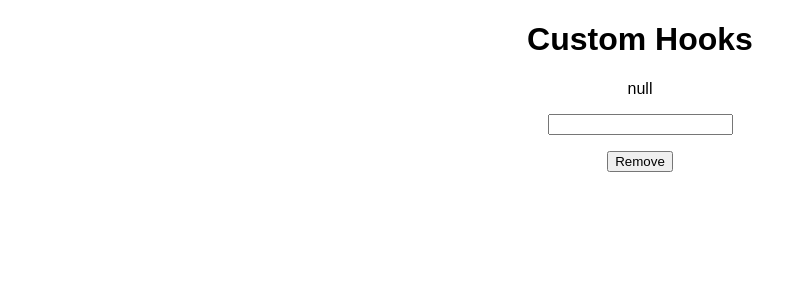
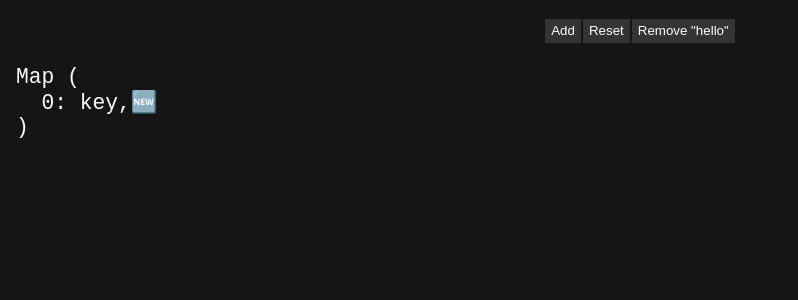
Before and after one commit to piyush12/reactCustomHooks, a React (Create React App) app: page / in a window 1280 px wide. Shown: the top 300 px of the page, without its empty margins (0-798 px from the left). Built offline with nearby package versions, Linux system fonts and the light colour scheme.

Commit message:
addede usemap

```diff
--- a/src/App.js
+++ b/src/App.js
@@ -1,31 +1,29 @@
-import React from "react";
-import useLocalStorage from "./hooks/useLocalstorage";
+import React, { Fragment } from "react";
+import { useMap } from "./hooks/useMap";
 import "./styles.css";
 
 export default function App() {
-  const { value, addValueToStorage, removeValueFromStorage } = useLocalStorage(
-    "user"
-  );
+  const initialValues = [["key", "🆕"]];
 
-  const handleChange = (e) => {
-    const value = e.target.value;
-    addValueToStorage({ user: value });
-  };
+  const [map, actions] = useMap(initialValues);
 
-  const removeItem = () => {
-    removeValueFromStorage("user");
-  };
+  const set = () => actions.set("hello", "33");
+  const reset = () => actions.reset();
+  const remove = () => actions.remove("hello");
 
   return (
     <div className="App">
-      <h1>Custom Hooks</h1>
-      <p>{JSON.stringify(value)}</p>
-      <p>
-        <input type="text" onChange={handleChange} />
-      </p>
-      <p>
-        <button onClick={removeItem}>Remove</button>
-      </p>
+      <button onClick={set}>Add</button>
+      <button onClick={reset}>Reset</button>
+      <button onClick={remove}>{'Remove "hello"'}</button>
+
+      <pre>
+        Map (
+        {Array.from(map.entries()).map(([key, value]) => (
+          <Fragment key={key}>{`\n  ${key}: ${value}`}</Fragment>
+        ))}
+        <br />)
+      </pre>
     </div>
   );
 }
--- a/src/hooks/useLocalstorage.js
+++ b/src/hooks/useLocalstorage.js
@@ -1,4 +1,4 @@
-import { useState } from "react";
+import { useCallback, useState } from "react";
 
 function useLocalStorage(key, initialValue) {
   const [value, setValue] = useState(() => {
@@ -7,7 +7,7 @@ function useLocalStorage(key, initialValue) {
     return parseValue;
   });
 
-  const addValueToStorage = (val) => {
+  const addValueToStorage = useCallback((val) => {
     try {
       const stringfyValue = JSON.stringify(val);
       localStorage.setItem(key, stringfyValue);
@@ -15,12 +15,12 @@ function useLocalStorage(key, initialValue) {
     } catch (e) {
       throw new Error("Error", e);
     }
-  };
+  }, []);
 
-  const removeValueFromStorage = () => {
+  const removeValueFromStorage = useCallback(() => {
     localStorage.removeItem(key);
     setValue(null);
-  };
+  }, []);
 
   return { value, addValueToStorage, removeValueFromStorage };
 }
--- /dev/null
+++ b/src/hooks/useMap.js
@@ -0,0 +1,30 @@
+import React, { useCallback, useState } from "react";
+
+export function useMap(initialValues) {
+  const [map, setMap] = useState(initialValues);
+
+  const actions = {
+    set: useCallback((key, val) => {
+      setMap((prev) => {
+        const copy = new Map(prev);
+        copy.set(key, val);
+        return copy;
+      });
+    }, []),
+
+    reset: useCallback(() => {
+      const map = new Map();
+      setMap(() => map);
+    }, []),
+
+    remove: useCallback((key) => {
+      setMap((prev) => {
+        const copy = new Map(prev);
+        copy.delete(key);
+        return copy;
+      });
+    }, [])
+  };
+
+  return [map, actions];
+}
--- a/src/styles.css
+++ b/src/styles.css
@@ -1,4 +1,40 @@
-.App {
+:root {
+  --bg-color: rgb(21, 21, 21);
+  --button-color: rgb(52, 52, 52);
+  --text-color: #fff;
+}
+
+body {
   font-family: sans-serif;
   text-align: center;
+  background-color: var(--bg-color);
+  color: var(--text-color);
+  font-size: 1.33rem;
+  min-height: 100vh;
+  display: flex;
+  margin: 0;
+  position: relative;
 }
+
+#root {
+  padding: 1rem;
+  flex: 1;
+}
+
+a {
+  color: #ff79c6;
+}
+
+button,
+textarea,
+input {
+  background: var(--button-color);
+  outline: none;
+  border: 1px solid var(--bg-color);
+  color: var(--text-color);
+  height: 26px;
+}
+
+pre {
+  text-align: left;
+}
```
Also changed, not shown: 1 other file (tests, documents, lock files or other folders).
